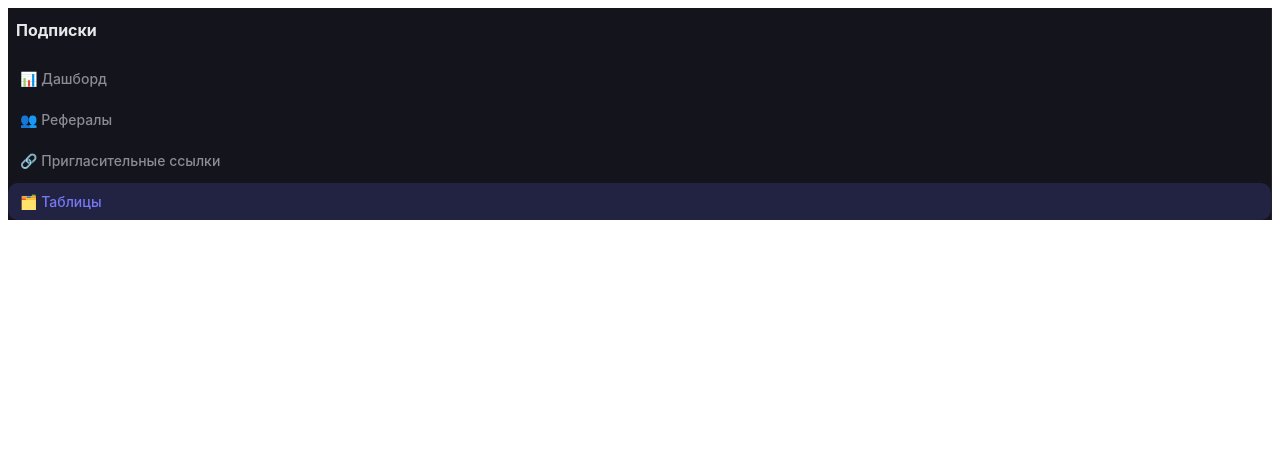
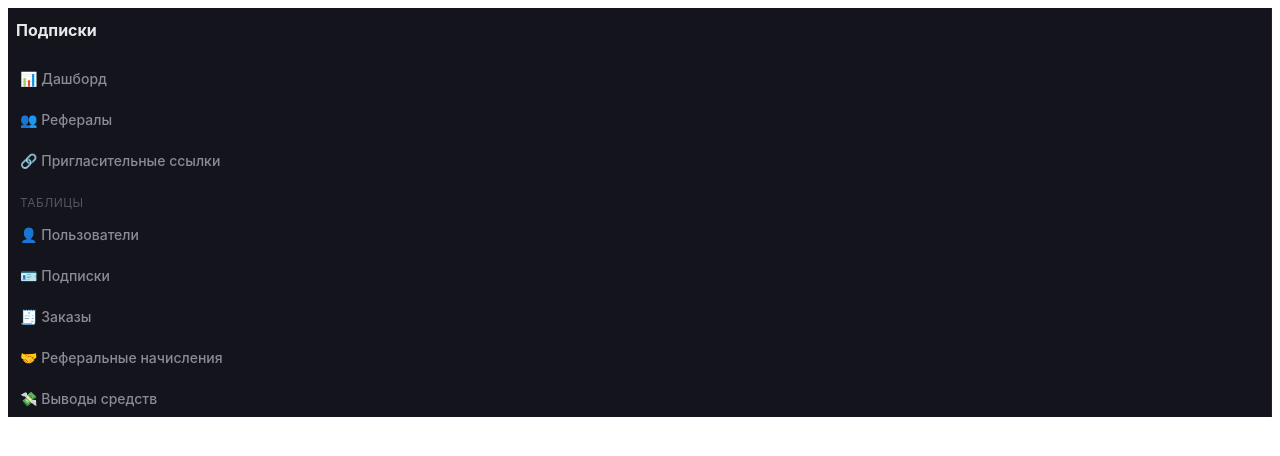
Before and after one commit to kostyan99/tg-subscription-bot, a Python web app: template templates/sqladmin/layout.html in a window 1280 px wide. Shown: the top 456 px of the page. Run offline with Jinja, Linux system fonts and the light colour scheme; the template is opened without the code that fills it, so the values that code supplies are empty.

Commit message:
Update layout.html

```diff
--- a/templates/sqladmin/layout.html
+++ b/templates/sqladmin/layout.html
@@ -28,9 +28,16 @@
         <a href="/">📊 Дашборд</a>
         <a href="/admin/referral-overview">👥 Рефералы</a>
         <a href="/admin/invite-links">🔗 Пригласительные ссылки</a>
-        <a href="{{ url_for('admin:index') }}" class="active">🗂️ Таблицы</a>
+
+        <div style="margin: 16px 0 6px 12px; font-size: 12px; color: #55555f; text-transform: uppercase; letter-spacing: 0.5px;">Таблицы</div>
+        <a href="/admin/user/list">👤 Пользователи</a>
+        <a href="/admin/subscription/list">🪪 Подписки</a>
+        <a href="/admin/order/list">🧾 Заказы</a>
+        <a href="/admin/referral-earning/list">🤝 Реферальные начисления</a>
+        <a href="/admin/withdrawal/list">💸 Выводы средств</a>
+
         {% if admin.authentication_backend %}
-        <a href="{{ request.url_for('admin:logout') }}">🚪 Выйти</a>
+        <a href="{{ request.url_for('admin:logout') }}" style="margin-top:12px;">🚪 Выйти</a>
         {% endif %}
       </div>
     </div>
```
